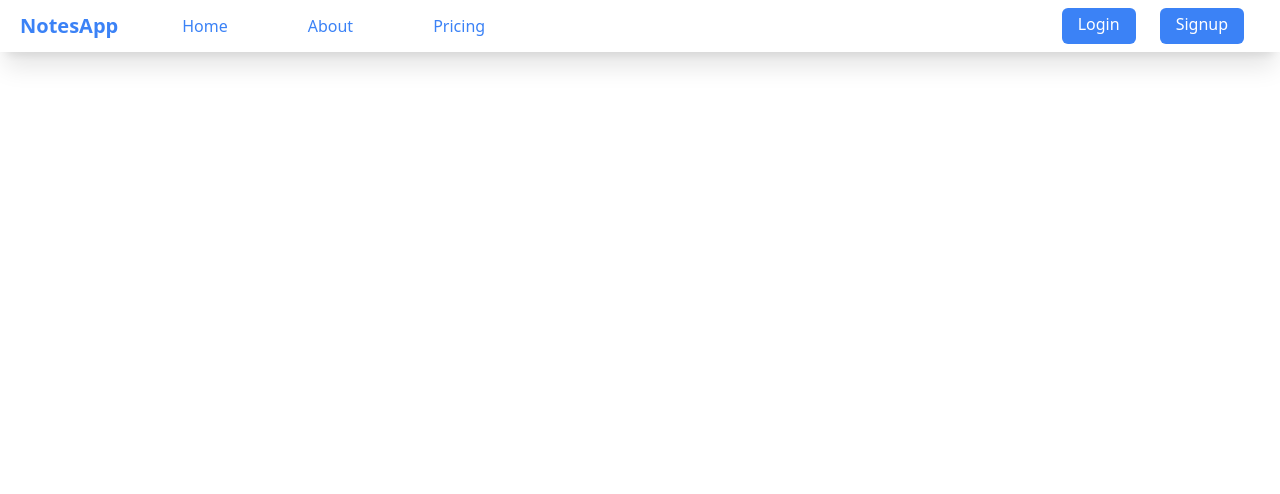
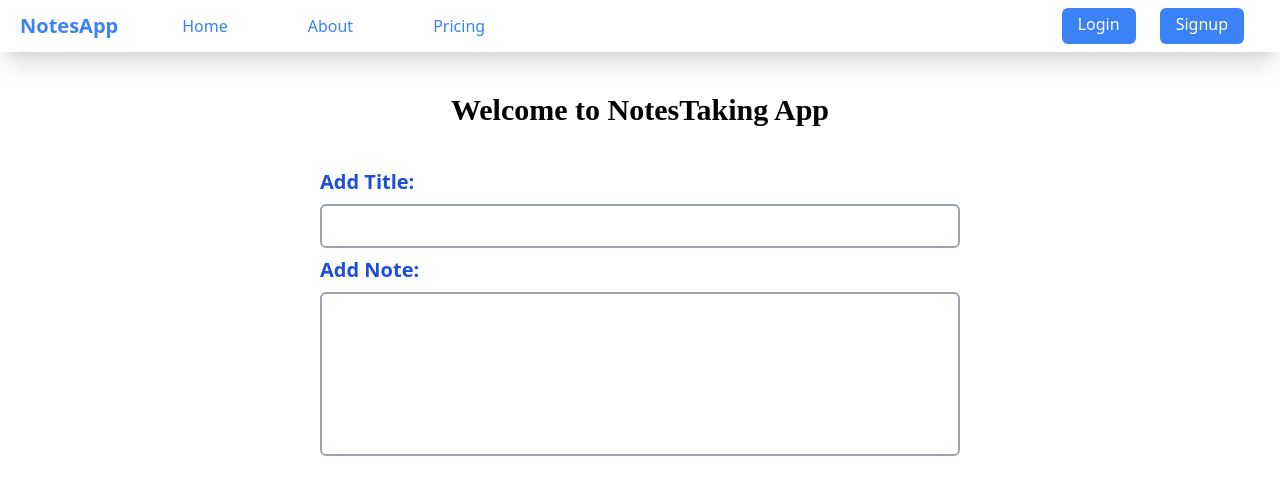
Before and after one commit to cleverfaizan786/NotesApp-with-Firebase, a React (Create React App) app: page / in a window 1280 px wide. Shown: the top 494 px of the page. Built offline with nearby package versions, Linux system fonts and the light colour scheme.

Commit message:
added section component

```diff
--- a/package.json
+++ b/package.json
@@ -6,6 +6,7 @@
     "@testing-library/jest-dom": "^5.16.1",
     "@testing-library/react": "^12.1.2",
     "@testing-library/user-event": "^13.5.0",
+    "firebase": "^9.6.5",
     "react": "^17.0.2",
     "react-dom": "^17.0.2",
     "react-scripts": "5.0.0",
--- /dev/null
+++ b/src/App.css
@@ -0,0 +1,3 @@
+*{
+  user-select: none
+}
--- a/src/App.js
+++ b/src/App.js
@@ -1,11 +1,15 @@
-import React, { Component } from 'react';
-import Header from './compoents/Header';
+import React, { Component } from "react";
+import Header from "./compoents/Header";
+import Section from "./compoents/Section";
+import './App.css'
 
 export default class App extends Component {
   render() {
-	return <div>
-<Header/>
-
-	</div>;
+    return (
+      <div>
+        <Header />
+        <Section />
+      </div>
+    );
   }
 }
--- /dev/null
+++ b/src/Firebase Utility/firebase.js
@@ -0,0 +1,14 @@
+import { initializeApp } from "firebase/app";
+
+const firebaseConfig = {
+  apiKey: "AIzaSyC4H1LmCfXpugWfqeokgT9ejkU5QEUT3L4",
+  authDomain: "notesapp-a86fd.firebaseapp.com",
+  projectId: "notesapp-a86fd",
+  storageBucket: "notesapp-a86fd.appspot.com",
+  messagingSenderId: "848294042733",
+  appId: "1:848294042733:web:c759e10aef62c6a3c2b364",
+  measurementId: "G-59R919H5DS",
+};
+
+const app = initializeApp(firebaseConfig);
+export default app;
--- a/src/compoents/Header.js
+++ b/src/compoents/Header.js
@@ -4,20 +4,21 @@ export default class Header extends Component {
   render() {
     return (
       <>
-        <nav className="fixed w-full bg-white h-[52px] top-0 flex text-blue-500 items-center justify-between shadow-xl">
-
+        <nav className="sticky w-full bg-white h-[52px] top-0 flex text-blue-500 items-center justify-between shadow-xl">
           <div className="left-section flex items-center">
-          <h1 className="ml-5 font-bold text-xl">NotesApp</h1>
+            <h1 className="ml-5 font-bold text-xl">NotesApp</h1>
             <ul className="flex w-1/2 ml-16">
-              <li className="hover:text-blue-800 cursor-pointer transition">Home</li>
+              <li className="hover:text-blue-800 cursor-pointer transition">
+                Home
+              </li>
               <li className="listyle">About</li>
               <li className="listyle">Pricing</li>
             </ul>
           </div>
 
           <div className="right-section mr-9 space-x-6">
-         <button className="button">Login</button>
-         <button className="button">Signup</button>
+            <button className="button">Login</button>
+            <button className="button">Signup</button>
           </div>
         </nav>
       </>
--- /dev/null
+++ b/src/compoents/Section.js
@@ -0,0 +1,19 @@
+import React, { Component } from "react";
+
+export default class Section extends Component {
+  render() {
+    return (
+      <div>
+        <h1 className="font-bold text-3xl text-center mt-10 font-[amazon]">
+          Welcome to NotesTaking App
+        </h1>
+        <div className="flex flex-col w-1/2 m-auto gap-y-2 mt-10">
+          <label htmlFor="text" className="text-blue-700 font-bold text-xl">Add Title:</label>
+          <input type="text" id="text" className="border-2 border-gray-400 rounded-md p-2 outline-none"/>
+          <label htmlFor="content" className="text-blue-700 font-bold text-xl">Add Note:</label>
+          <textarea cols="90" rows="6" className="border-2 border-gray-400 rounded-md p-2 outline-none" id="content" style={{ resize:'none'}}/>
+        </div>
+      </div>
+    );
+  }
+}
--- a/tailwind.config.js
+++ b/tailwind.config.js
@@ -2,7 +2,14 @@ module.exports = {
   content: [ "./src/**/*.{js,jsx,ts,tsx}",
   ],
   theme: {
+    fontFamily:{
+     'amazon': ['Amazon Ember', 'Arial', 'sans-serif']
+
+    },
     extend: {},
   },
   plugins: [],
 }
+
+
+// Amazon Ember", Arial, sans-serif
```
Also changed, not shown: 1 other file (tests, documents, lock files or other folders).
